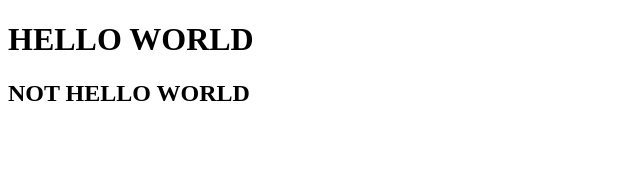
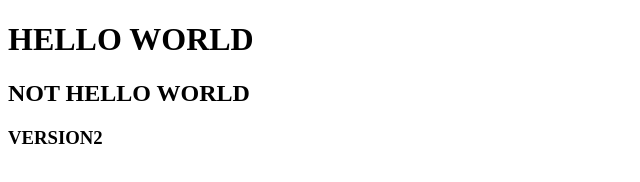
Before and after one commit to reneMX/JAVASCRIPT, a plain HTML site: page index.html in a window 1280 px wide. Shown: the whole page, without its empty margins (0-640 px from the left). Drawn offline with Linux system fonts and the light colour scheme.

Commit message:
Update index.html

```diff
--- a/index.html
+++ b/index.html
@@ -8,5 +8,6 @@
 <body>
     <h1>HELLO WORLD</h1>
     <h2>NOT HELLO WORLD</h2>
-</body>
+    <h3> VERSION2 </H2>
+ </body>
 </html>
```
